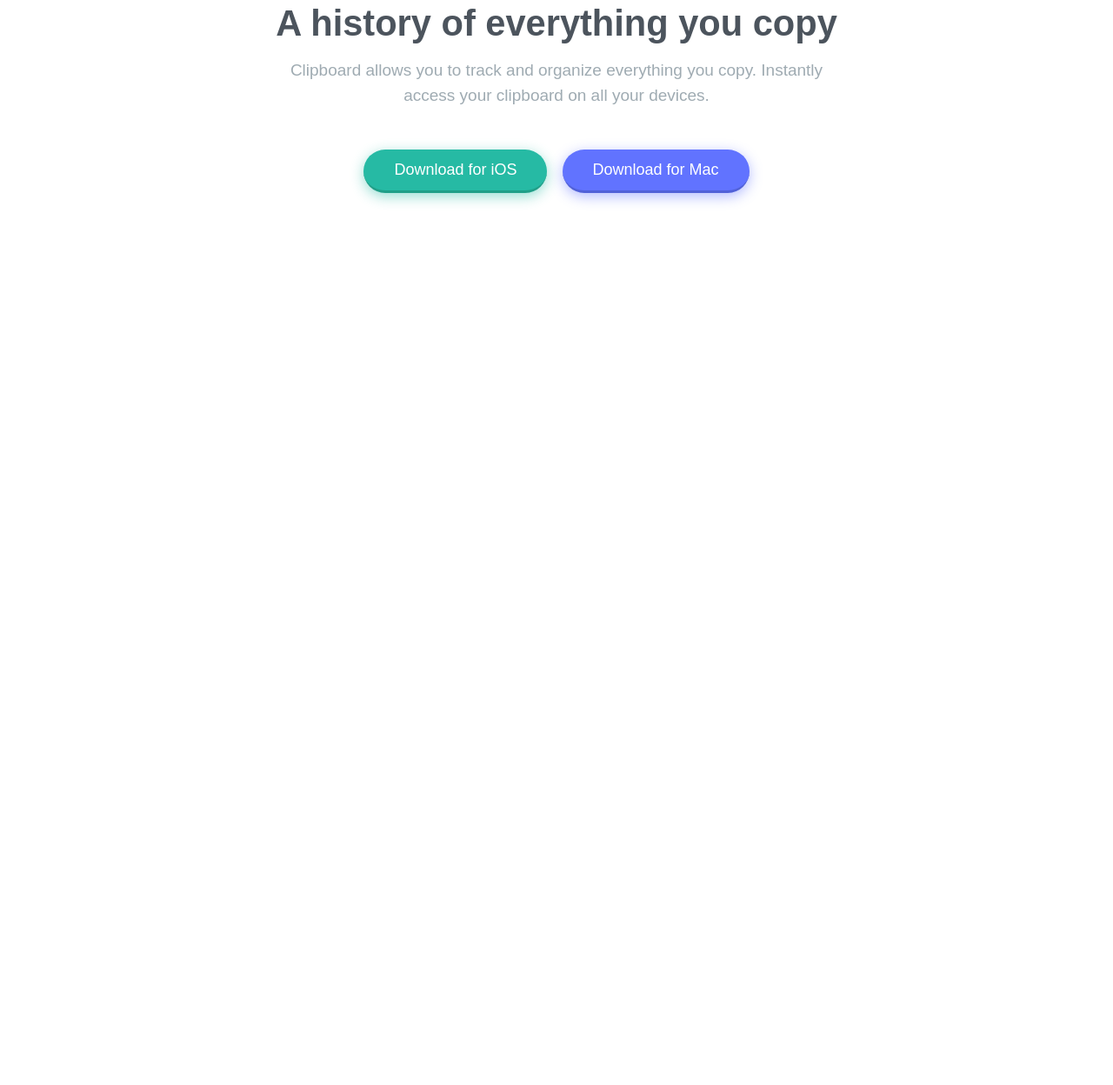
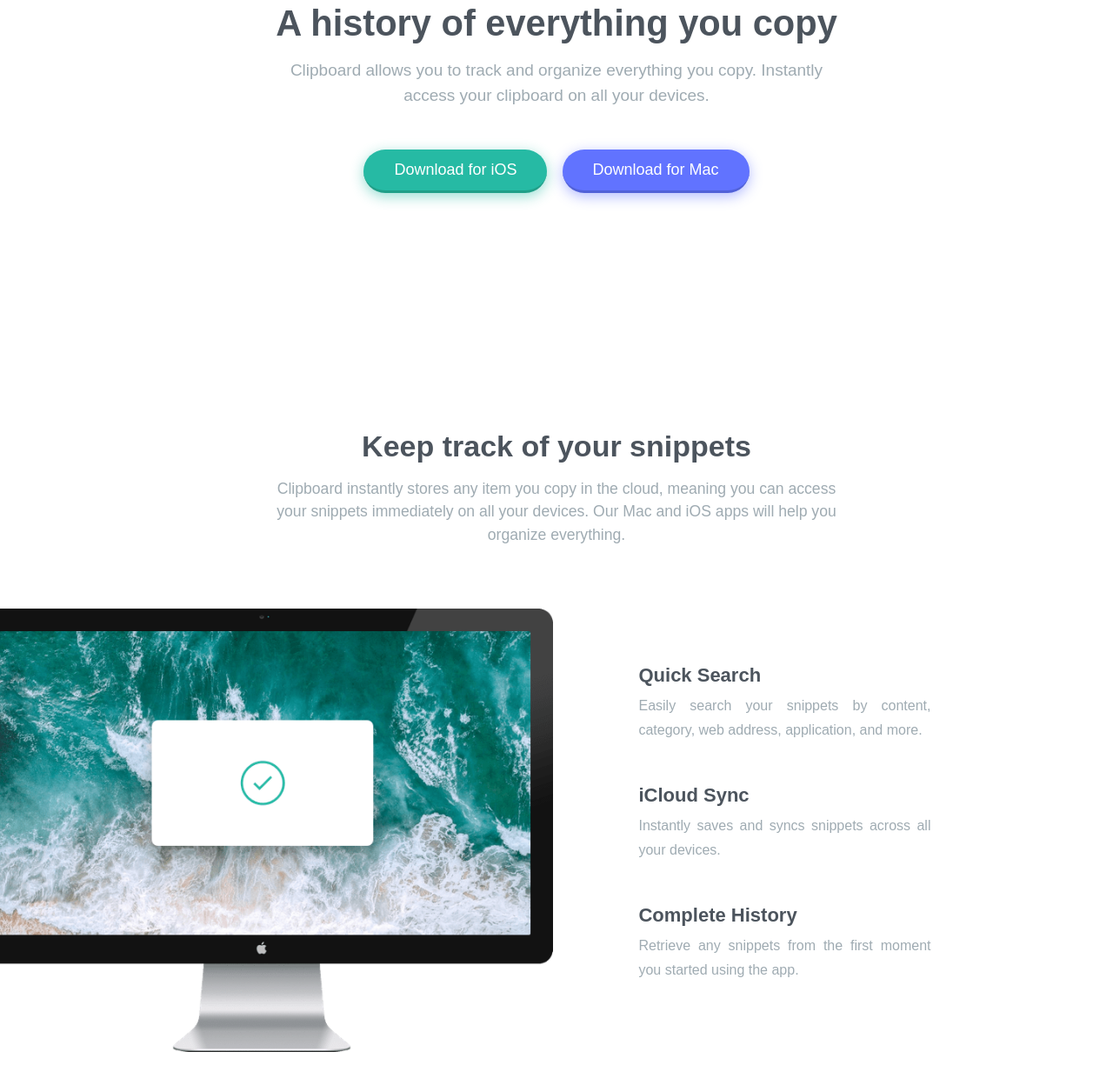
Before and after one commit to wbilashee/clipboard, a plain HTML site: page index.html in a window 1280 px wide. Shown: the part 354-1602 px from the top of the page at 87% size. Before the commit the page ends 800 px from the top, so only its background shows below. Drawn offline with Linux system fonts and the light colour scheme; a web font is replaced by a local one.

Commit message:
snippets done

```diff
--- a/app/scss/_globals.scss
+++ b/app/scss/_globals.scss
@@ -19,13 +19,42 @@ body {
 }
 
 h1,
-h2 {
+h2,
+h3,
+h4 {
   color: $darkGrayishBlue;
 }
 
 p {
   color: $grayishBlue;
   line-height: 1.5;
+}
+
+.section__header {
+  width: 85%;
+  margin: auto;
+  text-align: center;
+
+  @include breakpoint-up(tab) {
+    width: 42rem;
+  }
+
+  h2 {
+    margin: 1rem 0;
+    font-size: 1.7rem;
+
+    @include breakpoint-up(large) {
+      font-size: 2.125rem;
+    }
+  }
+
+  p {
+    font-size: 1rem;
+
+    @include breakpoint-up(large) {
+      font-size: 1.1rem;
+    }
+  }
 }
 
 .btn__container {
--- /dev/null
+++ b/app/scss/_snippets.scss
@@ -0,0 +1,63 @@
+.snippets {
+  margin: 3rem 0;
+
+  &__details {
+    width: 85%;
+    margin: 4.5rem auto;
+    grid-template-columns: 1fr;
+
+    @include breakpoint-up(tab) {
+      width: auto;
+      grid-template-columns: 1.1fr 1fr;
+    }
+
+    &__image {
+      img {
+        width: 100%;
+        margin-left: 0;
+
+        @include breakpoint-up(tab) {
+          margin-left: -2.15rem;
+        }
+      }
+    }
+
+    &__features {
+      text-align: center;
+
+      @include breakpoint-up(tab) {
+        text-align: justify;
+      }
+
+      &__container {
+        display: grid;
+        padding: 4rem 0;
+        grid-template-columns: 1fr;
+        gap: 3rem;
+
+        @include breakpoint-up(tab) {
+          padding: 1rem 0 0 1rem;
+        }
+
+        @include breakpoint-up(large) {
+          padding: 4rem 0 0 4rem;
+        }
+
+        h3 {
+          font-size: 1.375rem;
+          margin-bottom: 0.5rem;
+        }
+
+        p {
+          width: auto;
+          font-size: 1rem;
+          line-height: 1.75;
+
+          @include breakpoint-up(tab) {
+            width: 21rem;
+          }
+        }
+      }
+    }
+  }
+}
--- a/app/scss/style.scss
+++ b/app/scss/style.scss
@@ -2,3 +2,4 @@
 @import "mixins";
 @import "globals";
 @import "header";
+@import "snippets";
--- a/index.html
+++ b/index.html
@@ -27,6 +27,43 @@
         </div>
       </div>
     </header>
+    <section class="snippets">
+      <div class="section__header">
+        <h2>Keep track of your snippets</h2>
+        <p>
+          Clipboard instantly stores any item you copy in the cloud, meaning you
+          can access your snippets immediately on all your devices. Our Mac and
+          iOS apps will help you organize everything.
+        </p>
+      </div>
+      <div class="snippets__details grid">
+        <div class="snippets__details__image">
+          <img src="./images/image-computer.png" alt="computer" />
+        </div>
+        <div class="snippets__details__features">
+          <div class="snippets__details__features__container">
+            <div>
+              <h3>Quick Search</h3>
+              <p>
+                Easily search your snippets by content, category, web address,
+                application, and more.
+              </p>
+            </div>
+            <div>
+              <h3>iCloud Sync</h3>
+              <p>Instantly saves and syncs snippets across all your devices.</p>
+            </div>
+            <div>
+              <h3>Complete History</h3>
+              <p>
+                Retrieve any snippets from the first moment you started using
+                the app.
+              </p>
+            </div>
+          </div>
+        </div>
+      </div>
+    </section>
     <script src="./app/js/app.js"></script>
   </body>
 </html>
```
Also changed, not shown: dist/style.css, 1 other file.
